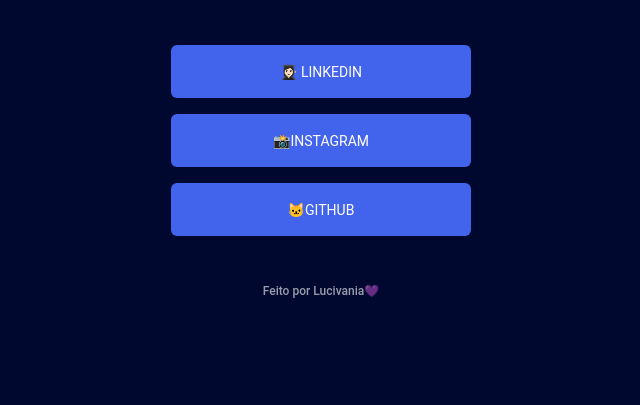
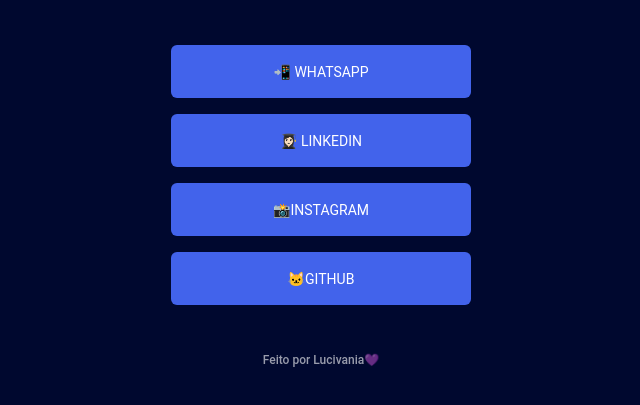
Before and after one commit to LucivaniaTorres/maratona-explorer-02, a plain HTML site: page index.html in a window 1280 px wide. Shown: the part 257-662 px from the top of the page, without its empty margins (319-959 px from the left). Drawn offline with Linux system fonts and the light colour scheme.

Commit message:
Botão WhatsApp

```diff
--- a/index.html
+++ b/index.html
@@ -24,6 +24,11 @@
       <ul>
         <li>
         <a
+        href="https://web.whatsapp.com/send?phone=5581996530512>"
+        target="_blank">📲 whatsApp</a>
+        </li>
+        <li>
+        <a
         href="https://www.linkedin.com/in/lucivaniatorresdearaujo/"
         target="_blank">👩🏻‍🎓 Linkedin</a>
         </li>
```
